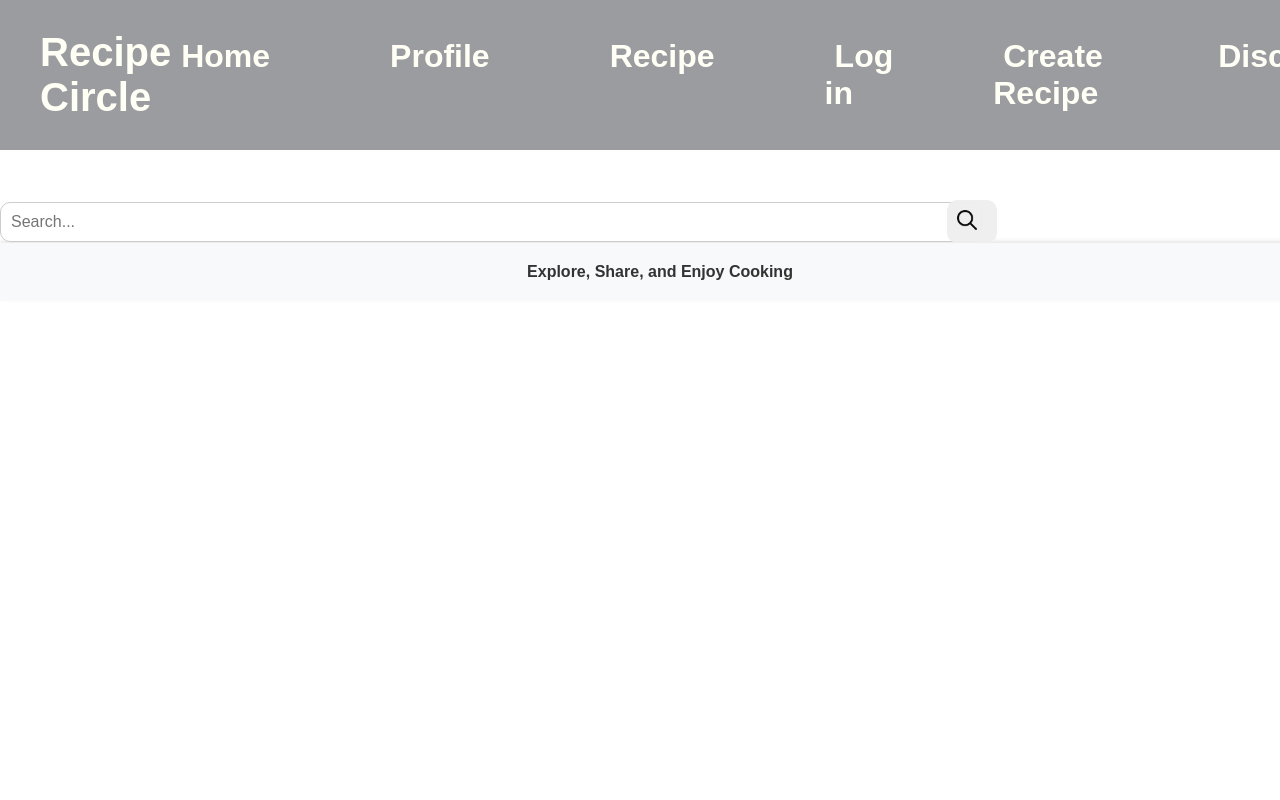
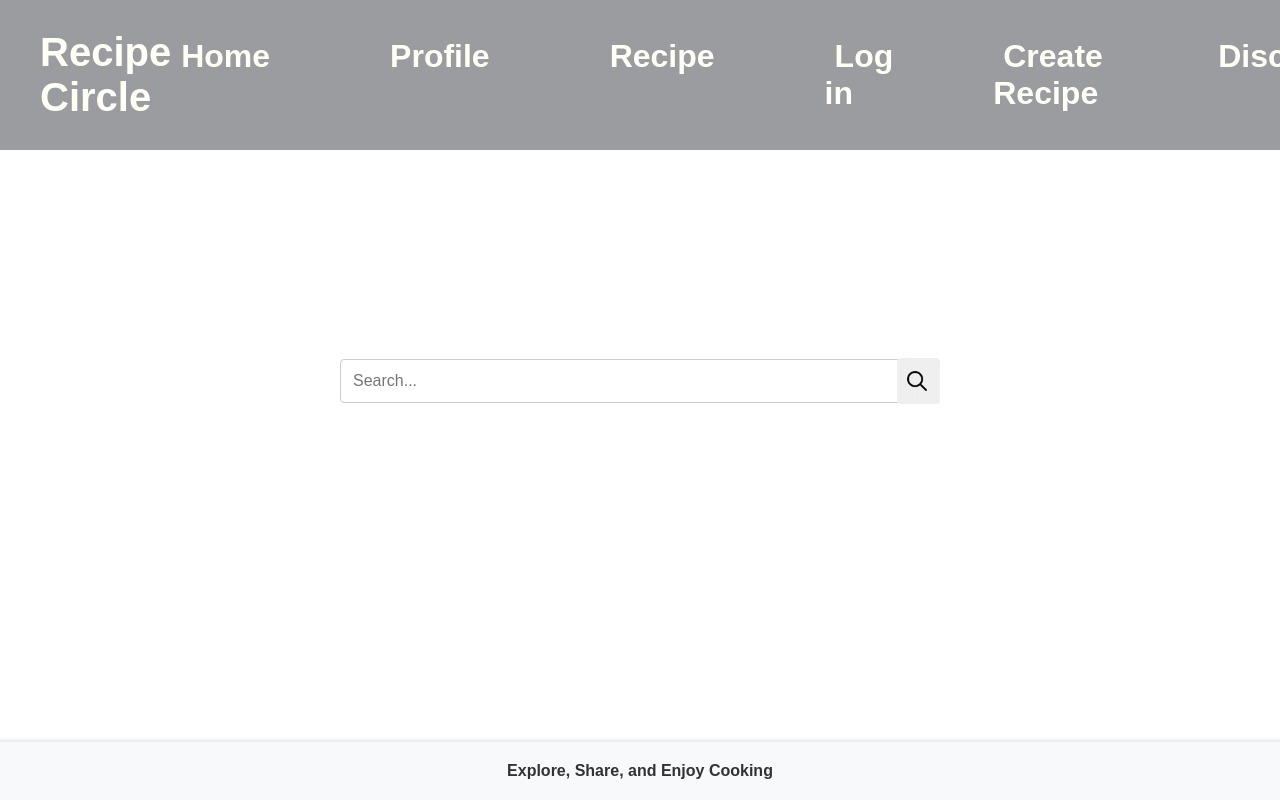
Before and after one commit to Joh221105/recipe-share-mern, a React (Create React App) app in the folder frontend/: page /search in a window 1280 px wide. Shown: the top 800 px of the page. Built offline with nearby package versions, Linux system fonts and the light colour scheme.

Commit message:
adds css styling to searchpage and fixes functionality of search bar in SearchResultPage container

```diff
--- a/frontend/src/common/components/Footer/Footer.css
+++ b/frontend/src/common/components/Footer/Footer.css
@@ -5,7 +5,7 @@
     text-align: center;
     left: 0;
     bottom: 0;
-    width: 100%;
+    width: 100vw;
     color: #333333;
     font-size: 1rem;
     font-weight: bold;
--- a/frontend/src/search/components/SearchBar/SearchBar.css
+++ b/frontend/src/search/components/SearchBar/SearchBar.css
@@ -0,0 +1,35 @@
+.search-bar {
+    display: flex;
+    align-items: center;
+    justify-content: center;
+    width: 100%;
+    max-width: 600px;
+    margin-top: 20px;
+  }
+
+  .search-bar input[type="text"] {
+    flex: 1;
+    padding: 12px;
+    font-size: 16px;
+    border: 1px solid #ccc;
+    border-radius: 4px;
+  }
+
+  .search-bar input[type="text"]:focus {
+    outline: none;
+    border-color: orange;
+  }
+
+  .search-bar .search-button {
+    color: white;
+    border: none;
+    padding: 13px 3px 13px 10px;
+    cursor: pointer;
+    border-radius: 4px;
+  }
+
+  .search-bar .search-button img {
+    width: 20px;
+    height: 20px;
+    vertical-align: middle;
+  }
--- a/frontend/src/search/containers/SearchPage/SearchPage.css
+++ b/frontend/src/search/containers/SearchPage/SearchPage.css
@@ -1,3 +1,7 @@
-#search-page-container{
-    margin-top:200px;
-}
+#search-page-container {
+    display: flex;
+    flex-direction: column;
+    align-items: center;
+    justify-content: space-between;
+    min-height: 100vh; /* Ensure full viewport height */
+  }
--- a/frontend/src/search/containers/SearchPage/SearchPage.js
+++ b/frontend/src/search/containers/SearchPage/SearchPage.js
@@ -1,27 +1,22 @@
-import React, { useState } from "react";
+import React from "react";
 import "./SearchPage.css";
 import SearchBar from "../../components/SearchBar/SearchBar";
-import Navbar from "../../../common/components/Navbar/Navbar";
-import Footer from "../../../common/components/Footer/Footer";
-import SearchResults from "../../components/SearchResults/SearchResults";
-import recipeData from "../../../data/recipeData";
+import { useNavigate } from "react-router-dom";
+import Navbar from "../../../common/components/Navbar/Navbar"
+import Footer from "../../../common/components/Footer/Footer"
 
 const SearchPage = () => {
-  const [matchingRecipes, setMatchingRecipes] = useState([]);
+  const navigate = useNavigate();
 
   const handleSearch = (query) => {
-    const filteredRecipes = recipeData.filter((recipe) =>
-      recipe.title.toLowerCase().includes(query.toLowerCase())
-    );
-    setMatchingRecipes(filteredRecipes);
+    navigate(`/searchresult?query=${query}`);
   };
 
   return (
     <div id="search-page-container">
-      <Navbar />
+      <Navbar/>
       <SearchBar onSearch={handleSearch} />
-      <SearchResults matchingRecipes={matchingRecipes} />
-      <Footer />
+      <Footer/>
     </div>
   );
 };
--- a/frontend/src/search/containers/SearchResultPage/SearchResultPage.js
+++ b/frontend/src/search/containers/SearchResultPage/SearchResultPage.js
@@ -1,36 +1,38 @@
-import React, { useState } from 'react';
-import './SearchResultPage.css';
-import FilterOptions from '../../components/FilterOptions/FilterOptions';
-import FilterResult from '../../components/FilterResult/FilterResult';
-import Navbar from '../../../common/components/Navbar/Navbar';
-import SearchResults from '../../components/SearchResults/SearchResults';
-import Footer from '../../../common/components/Footer/Footer';
+import React, { useState, useEffect } from "react";
+import "./SearchResultPage.css";
+import SearchBar from "../../components/SearchBar/SearchBar";
+import SearchResults from "../../components/SearchResults/SearchResults";
+import recipeData from "../../../data/recipeData";
+import { useLocation } from "react-router-dom";
+import Navbar from "../../../common/components/Navbar/Navbar";
+import Footer from "../../../common/components/Footer/Footer";
 
 const SearchResultPage = () => {
-  const [showFilter, setShowFilter] = useState(false);
-  const [selectedFilters, setSelectedFilters] = useState([]);
+  const location = useLocation();
+  const queryParams = new URLSearchParams(location.search);
+  const query = queryParams.get("query") || "";
 
-  const toggleFilter = () => {
-    setShowFilter((prevFilter) => !prevFilter);
-  };
+  const [matchingRecipes, setMatchingRecipes] = useState([]);
 
-  const handleApplyFilters = (filters) => {
-    setSelectedFilters(filters);
-    setShowFilter(false);
+  useEffect(() => {
+    const filteredRecipes = recipeData.filter((recipe) =>
+      recipe.title.toLowerCase().includes(query.toLowerCase())
+    );
+    setMatchingRecipes(filteredRecipes);
+  }, [query]);
+
+  const handleSearch = (searchQuery) => {
+    const filteredRecipes = recipeData.filter((recipe) =>
+      recipe.title.toLowerCase().includes(searchQuery.toLowerCase())
+    );
+    setMatchingRecipes(filteredRecipes);
   };
 
   return (
     <div id="search-result-page-container">
       <Navbar />
-      <button onClick={toggleFilter}>Filter Search</button>
-      {showFilter && (
-        <FilterOptions
-          selectedFilters={selectedFilters}
-          applyFilters={handleApplyFilters}
-        />
-      )}
-      <FilterResult selectedFilters={selectedFilters} />
-      <SearchResults />
+      <SearchBar onSearch={handleSearch} initialQuery={query} />
+      <SearchResults matchingRecipes={matchingRecipes} />
       <Footer />
     </div>
   );
```
